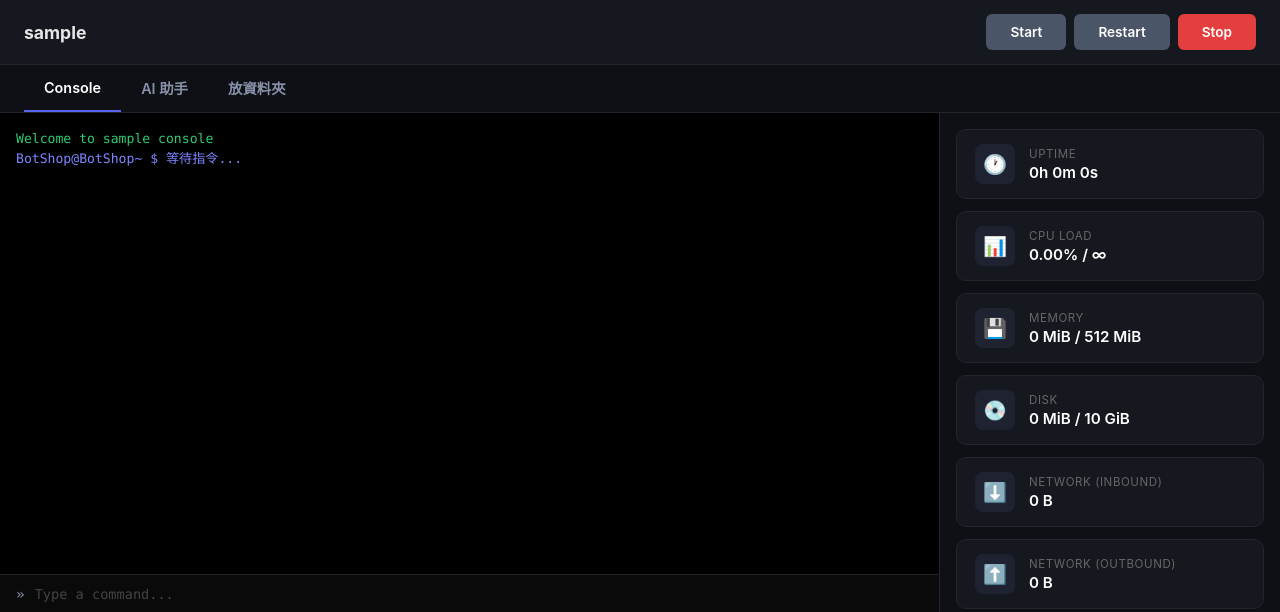
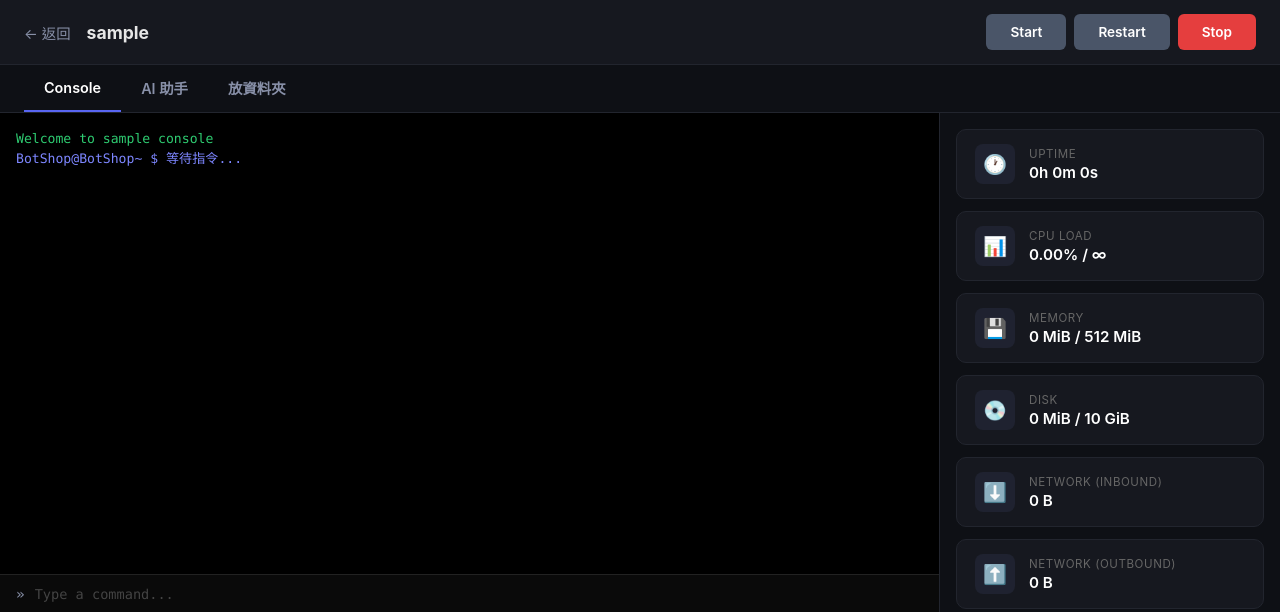
Before and after one commit to jjjhnhhyh-lab/botshop-01431, a Flask app: a page that uses templates/server_console.html in a window 1280 px wide. Shown: the top 612 px of the page. Run offline with Flask 3, Linux system fonts and the light colour scheme; the visitor is signed in with stand-in values (Sample User, id 1).

Commit message:
add back button to server console

```diff
--- a/templates/server_console.html
+++ b/templates/server_console.html
@@ -50,7 +50,10 @@ body{margin:0;background:#0e1015;color:#e6e6e6;font-family:-apple-system,BlinkMa
 <body>
 
 <div class="topbar">
-    <div class="server-name">{{ server_name }}</div>
+    <div style="display:flex;align-items:center;gap:16px">
+        <a href="/dashboard" style="color:#8890a8;text-decoration:none;font-size:0.9rem">← 返回</a>
+        <div class="server-name">{{ server_name }}</div>
+    </div>
     <div class="power-buttons">
         <button class="pbtn pbtn-start" onclick="startServer()">Start</button>
         <button class="pbtn pbtn-restart" onclick="restartServer()">Restart</button>
```
